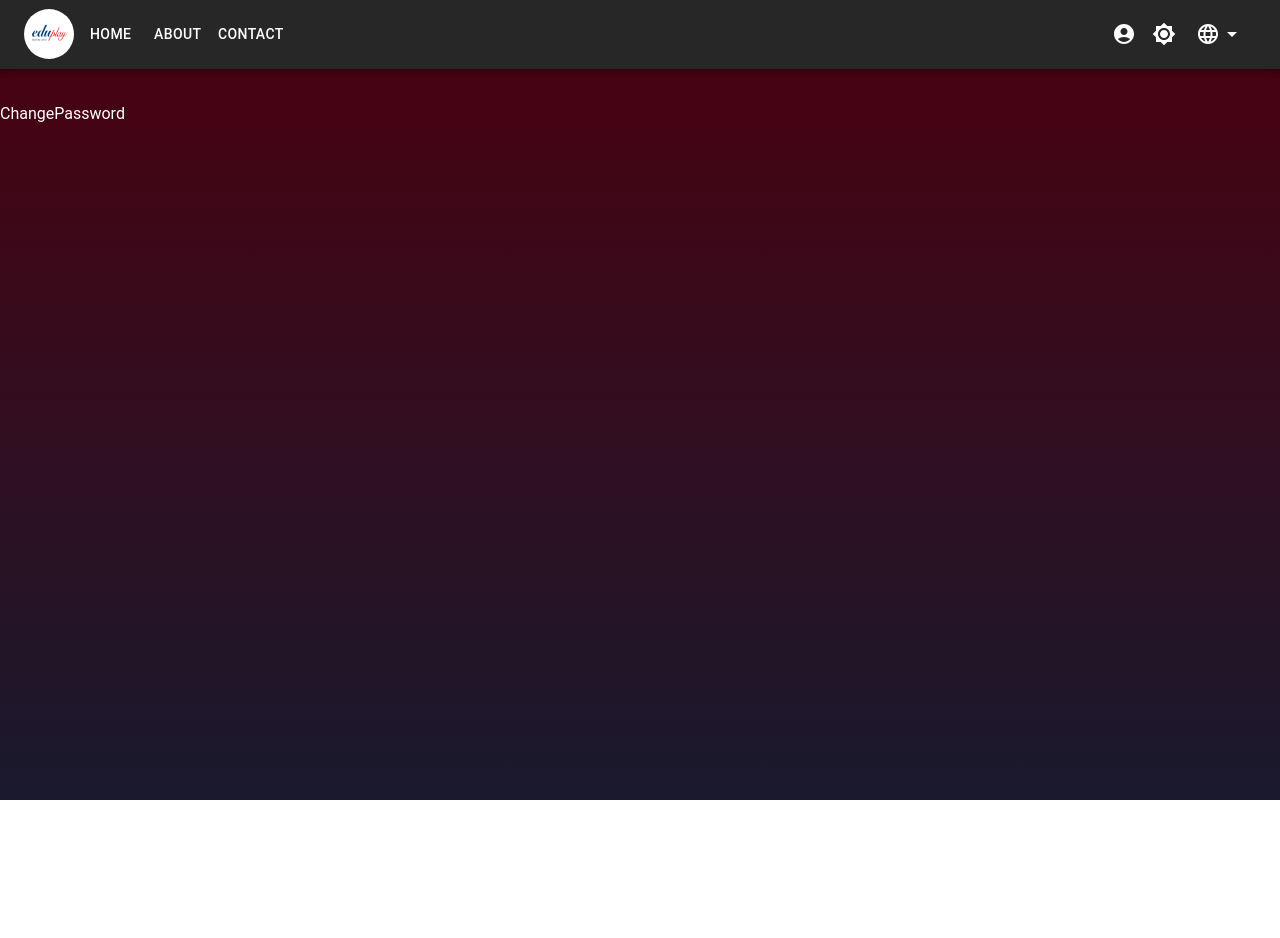
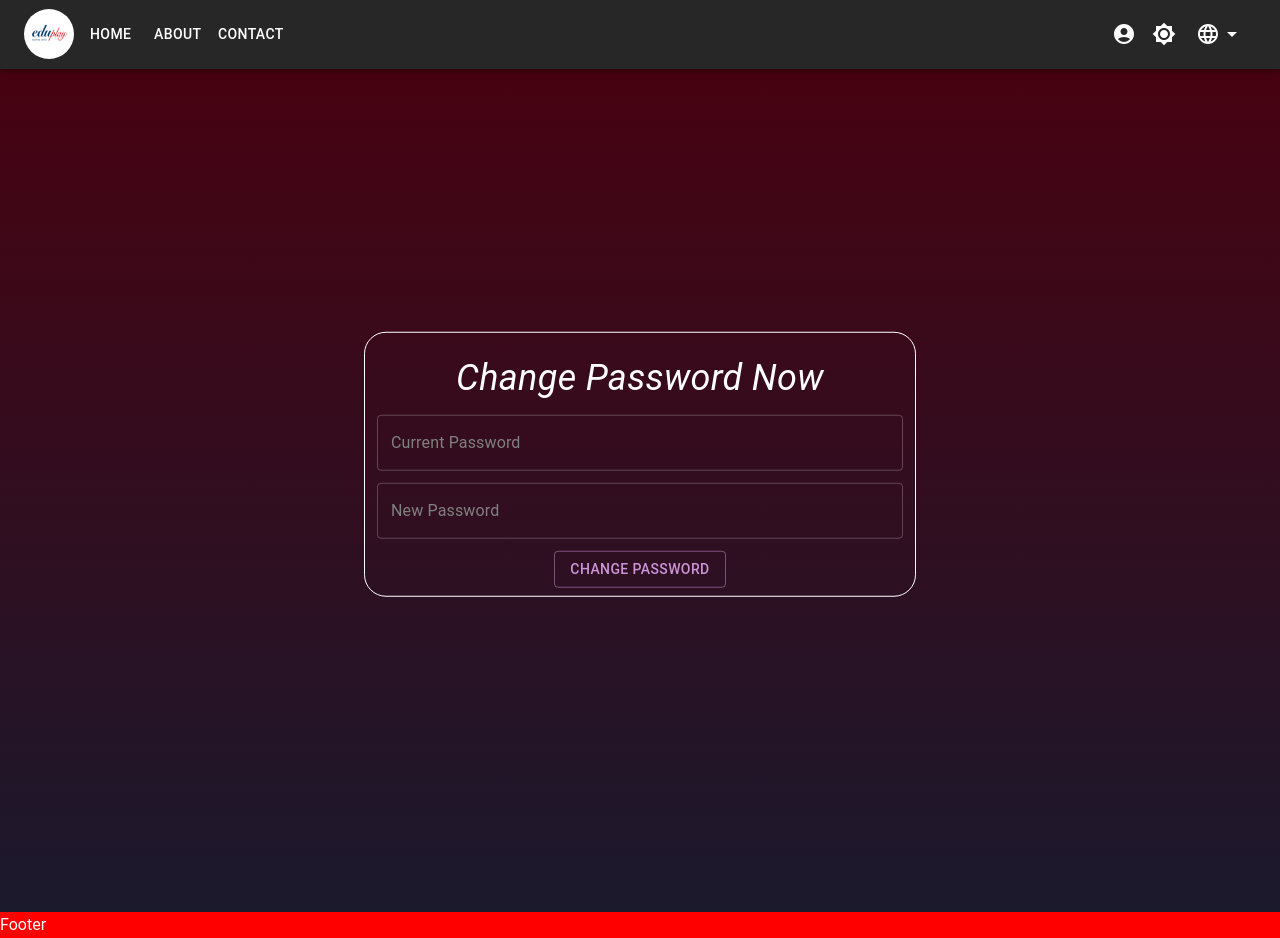
Before and after one commit to mahmoudAliaboElhassan/Graduation-Project, a React (Create React App) app: page /change-password in a window 1280 px wide. Before the commit the page ends 800 px from the top, so only its background shows below. Built offline with nearby package versions, Linux system fonts and the light colour scheme.

Commit message:
change password

```diff
--- a/public/assets/locales/en/translation.json
+++ b/public/assets/locales/en/translation.json
@@ -3,7 +3,6 @@
   "go-back": "Go Back",
   "signup": "SignUp",
   "login": "Login",
-  "change-password": "Change Password",
   "logout": "LogOut",
   "education-platform": "Education Platform",
   "email": "Email",
@@ -32,7 +31,11 @@
   "student": "Student",
   "teacher": "Teacher",
   "other": "Other",
-  "select-role":"Select Account type",
-  "select-grade":"Select Grade",
-  "select-subject":"Select Subject"
+  "select-role": "Select Account type",
+  "select-grade": "Select Grade",
+  "select-subject": "Select Subject",
+  "change-password-now": "Change Password Now",
+  "change-password": "Change Password",
+  "current-password": "Current Password",
+  "new-password": "New Password"
 }
--- a/src/components/header/index.tsx
+++ b/src/components/header/index.tsx
@@ -45,7 +45,7 @@ function Header() {
   const token = false;
   const authElements = token ? userAuth : notUserAuth;
   return (
-    <AppBar position="static">
+    <AppBar position="fixed">
       <Container maxWidth="xl">
         <Toolbar disableGutters>
           {/* <AdbIcon sx={{ display: { xs: "none", md: "flex" }, mr: 1 }} /> */}
--- a/src/hooks/use-form-validation.ts
+++ b/src/hooks/use-form-validation.ts
@@ -57,10 +57,27 @@ function UseFormValidation() {
       otherwise: (schema) => schema.notRequired(),
     }),
   });
+  const FORM_VALIDATION_SCHEMA_CHANGE_PASSWORD = Yup.object({
 
+    currentPassword: Yup.string()
+      .required("Current Password Field is required")
+      .matches(
+        /^(?=.*[A-Za-z])(?=.*\d)[A-Za-z\d]+$/,
+        "Password must contain at least one letter and one number"
+      )
+      .min(6, "Minimum Number of Chars is 6"),
+    newPassword: Yup.string()
+      .required("New Password Field is required")
+      .matches(
+        /^(?=.*[A-Za-z])(?=.*\d)[A-Za-z\d]+$/,
+        "Password must contain at least one letter and one number"
+      )
+      .min(6, "Minimum Number of Chars is 6"),
+  });
   return {
     FORM_VALIDATION_SCHEMA_LOGIN,
     FORM_VALIDATION_SCHEMA_SIGNUP,
+    FORM_VALIDATION_SCHEMA_CHANGE_PASSWORD
   };
 }
 
--- a/src/hooks/use-initial-values.ts
+++ b/src/hooks/use-initial-values.ts
@@ -2,6 +2,7 @@ import React from "react";
 import {
   InitialValuesLogin,
   InitialValuesSignUp,
+  InitialValuesChangePassword
 } from "../utils/types/initialValues";
 
 function UseInitialValues() {
@@ -19,7 +20,11 @@ function UseInitialValues() {
     email: "",
     password: "",
   };
-  return { INITIAL_FORM_STATE_SIGNUP, INITIAL_FORM_STATE_LOGIN };
+  const INITIAL_FORM_STATE_CHANGE_PASSWORD: InitialValuesChangePassword = {
+    currentPassword: "",
+    newPassword: "",
+  };
+  return { INITIAL_FORM_STATE_SIGNUP, INITIAL_FORM_STATE_LOGIN ,INITIAL_FORM_STATE_CHANGE_PASSWORD};
 }
 
 export default UseInitialValues;
--- a/src/pages/auth/change-password.tsx
+++ b/src/pages/auth/change-password.tsx
@@ -1,7 +1,113 @@
-import React from "react";
+import { Form, Formik } from "formik";
+import { Link } from "react-router-dom";
+import { Typography, Container } from "@mui/material";
+import Grid from "@mui/material/Grid2";
+import { toast } from "react-toastify";
+import Swal from "sweetalert2";
+
+import styles from "./form.module.css";
+import TextFieldWrapper from "../../components/formUI/textField";
+import ButtonWrapper from "../../components/formUI/submit";
+import Footer from "../../components/footer";
+import PhoneForm from "../../components/formUI/phoneNumber";
+import UseInitialValues from "../../hooks/use-initial-values";
+import UseFormValidation from "../../hooks/use-form-validation";
+import { useTranslation } from "react-i18next";
+import { HeadingElement } from "../../styles/heading";
+import { FormWrapper, ContainerFormWrapper } from "../../styles/forms";
+import { useAppDispatch } from "../../hooks/redux";
+import { logIn } from "../../state/act/actAuth";
+import UseThemMode from "../../hooks/use-theme-mode";
 
 function ChangePassword() {
-  return <div>ChangePassword</div>;
+  const { INITIAL_FORM_STATE_CHANGE_PASSWORD } = UseInitialValues();
+  const { FORM_VALIDATION_SCHEMA_CHANGE_PASSWORD } = UseFormValidation();
+  const { t } = useTranslation();
+  const dispatch = useAppDispatch();
+  const { themeMode } = UseThemMode();
+  return (
+    <>
+      <div style={{ position: "relative", minHeight: "100vh" }}>
+        <ContainerFormWrapper maxWidth="sm">
+          <Formik
+            initialValues={{
+              ...INITIAL_FORM_STATE_CHANGE_PASSWORD,
+            }}
+            validationSchema={FORM_VALIDATION_SCHEMA_CHANGE_PASSWORD}
+            onSubmit={async (values) => {
+              //   console.log(values);
+              //   dispatch(
+              //     logIn({ email: values.email, password: values.password })
+              //   )
+              //     .unwrap()
+              //     .then(() => {
+              //       {
+              //         toast.success(t("login-success"), {
+              //           position: "top-right",
+              //           autoClose: 1000,
+              //           hideProgressBar: false,
+              //           closeOnClick: true,
+              //           pauseOnHover: true,
+              //           draggable: true,
+              //           progress: undefined,
+              //         });
+              //       }
+              //     })
+              //     .catch((error) => {
+              //       if (error.response.status === 401) {
+              //         Swal.fire({
+              //           title: t("error-login"),
+              //           text: t("error-login-text"),
+              //           icon: "error",
+              //           confirmButtonText: t("ok"),
+              //         });
+              //       }
+              //     }); // setLoading(true);
+              //   // const { confirmPassword, ...other } = values;
+              //   // try {
+              //   //   const user = await axiosInstance.post("/api/users/signup", other);
+              //   //   toast.success("You Have Created Account Successfully!");
+              //   //   console.log(user.data);
+              //   //   router.push("/login");
+              //   //   setLoading(false);
+              //   // } catch (error: any) {
+              //   //   setLoading(false);
+              //   //   Swal.fire({
+              //   //     title: "Error in Logging",
+              //   //     text: error.response.data.message,
+              //   //     icon: "error",
+              //   //     confirmButtonText: "ok",
+              //   //   });
+              //   // }
+            }}
+          >
+            <div>
+              <FormWrapper>
+                <HeadingElement>{t("change-password-now")}</HeadingElement>
+                <Grid container>
+                  <Grid size={{ xs: 12 }}>
+                    <TextFieldWrapper
+                      name="currentPassword"
+                      label={t("current-password")}
+                    />
+                  </Grid>
+                  <Grid size={{ xs: 12 }}>
+                    {" "}
+                    <TextFieldWrapper
+                      name="newPassword"
+                      label={t("new-password")}
+                    />
+                  </Grid>
+                </Grid>
+                <ButtonWrapper>{t("change-password")}</ButtonWrapper>{" "}
+              </FormWrapper>
+            </div>
+          </Formik>
+        </ContainerFormWrapper>
+      </div>
+      <Footer />
+    </>
+  );
 }
 
 export default ChangePassword;
--- a/src/pages/rootLayout/index.tsx
+++ b/src/pages/rootLayout/index.tsx
@@ -49,7 +49,7 @@ function RootLayout() {
           pauseOnHover
           theme={mymode}
         />
-        <div style={{ height: "32px" }}></div>
+        <div style={{ height: "64px" }}></div>
         <Outlet />
       </div>
     </ThemeProvider>
--- a/src/styles/forms/index.ts
+++ b/src/styles/forms/index.ts
@@ -1,11 +1,13 @@
 import { styled } from "@mui/material/styles";
 import { Form } from "formik";
- import {   Container } from "@mui/material";
+import { Container } from "@mui/material";
 
 export const FormWrapper = styled(Form)(({ theme }) => ({
   marginTop: theme.spacing(5),
   marginBottom: theme.spacing(5),
-
+  borderRadius: "22px",
+  border: "1px solid white",
+  padding: "8px 12px",
 }));
 export const ContainerFormWrapper = styled(Container)(({ theme }) => ({
   position: "absolute",
--- a/src/utils/types/initialValues.ts
+++ b/src/utils/types/initialValues.ts
@@ -12,3 +12,7 @@ export interface InitialValuesLogin {
   email: string;
   password: string;
 }
+export interface InitialValuesChangePassword{
+  currentPassword:string;
+  newPassword:string;
+}
```
Also changed, not shown: public/assets/locales/ar/translation.json (+7 -4 lines), src/pages/auth/login.tsx (+5 -6 lines). Lines whose indentation alone changed are shown as unchanged.
